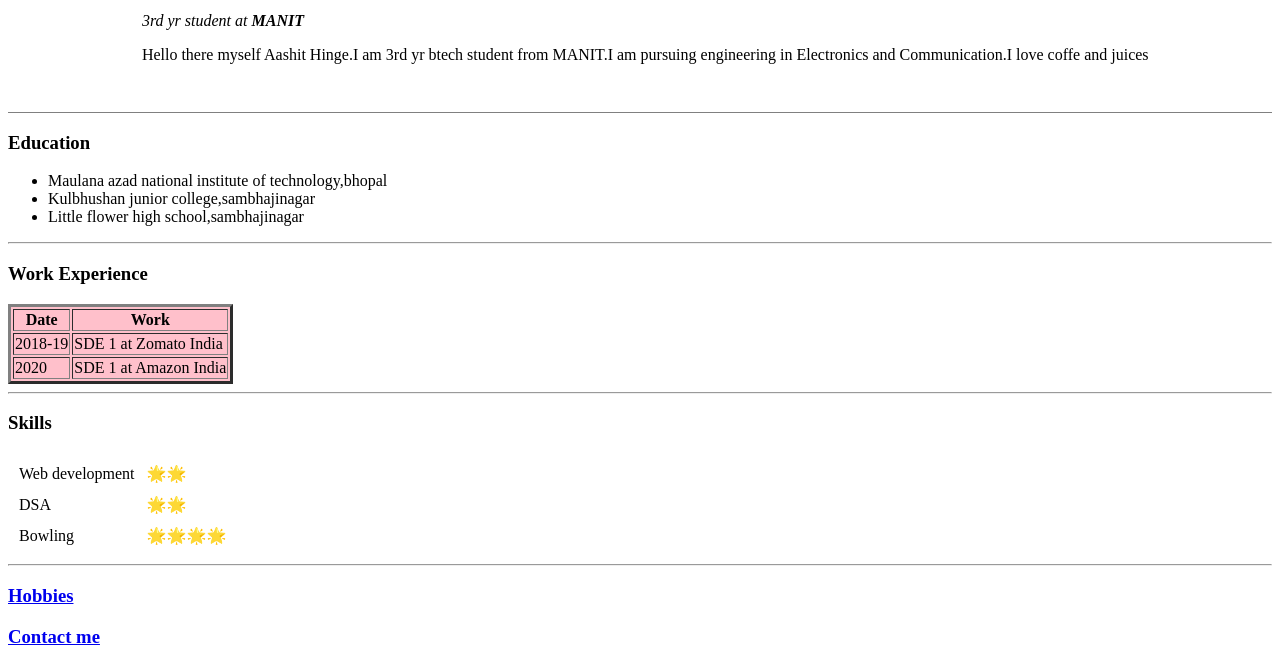
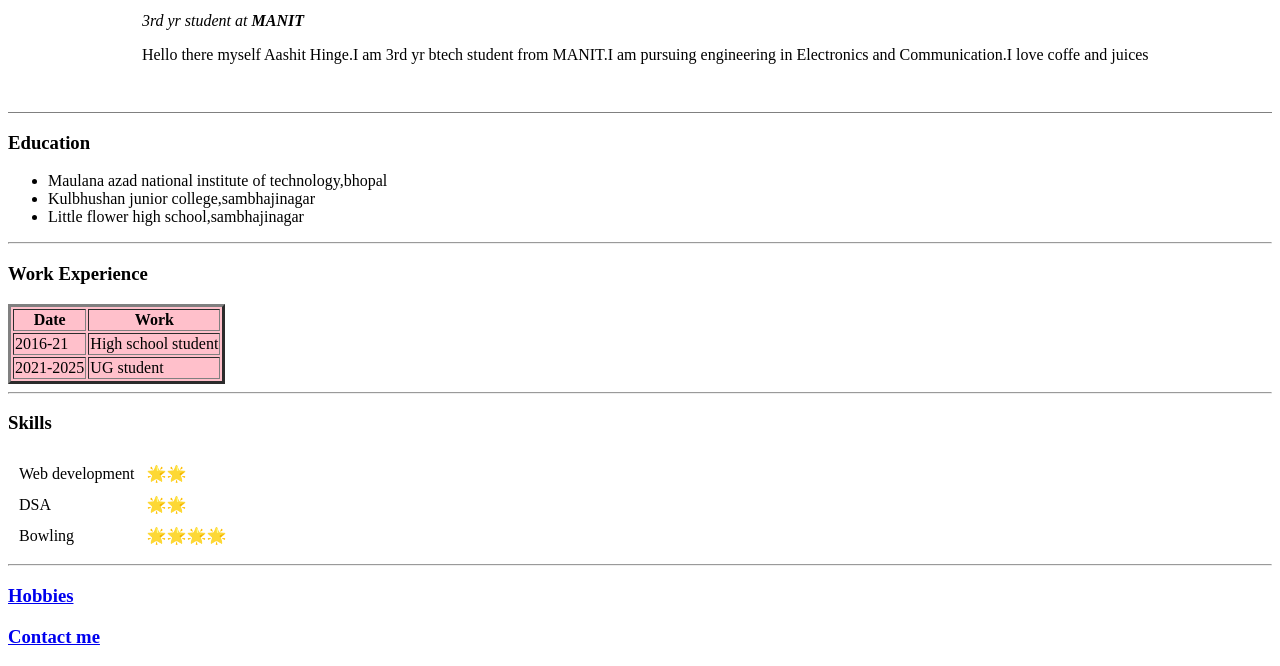
Before and after one commit to aashitmaverick1304/CV, a plain HTML site: page lect18-27.html in a window 1280 px wide. Shown: the part 135-801 px from the top of the page. Drawn offline with Linux system fonts and the light colour scheme.

Commit message:
Update lect18-27.html

```diff
--- a/lect18-27.html
+++ b/lect18-27.html
@@ -32,12 +32,12 @@
         </thead>
         <tbody>
             <tr>
-                <td>2018-19</td>
-                <td>SDE 1 at Zomato India</td>
+                <td>2016-21</td>
+                <td>High school student</td>
             </tr>
             <tr>
-                <td>2020</td>
-                <td>SDE 1 at Amazon India</td>
+                <td>2021-2025</td>
+                <td>UG student</td>
             </tr>
         </tbody>
         <footer>
```
